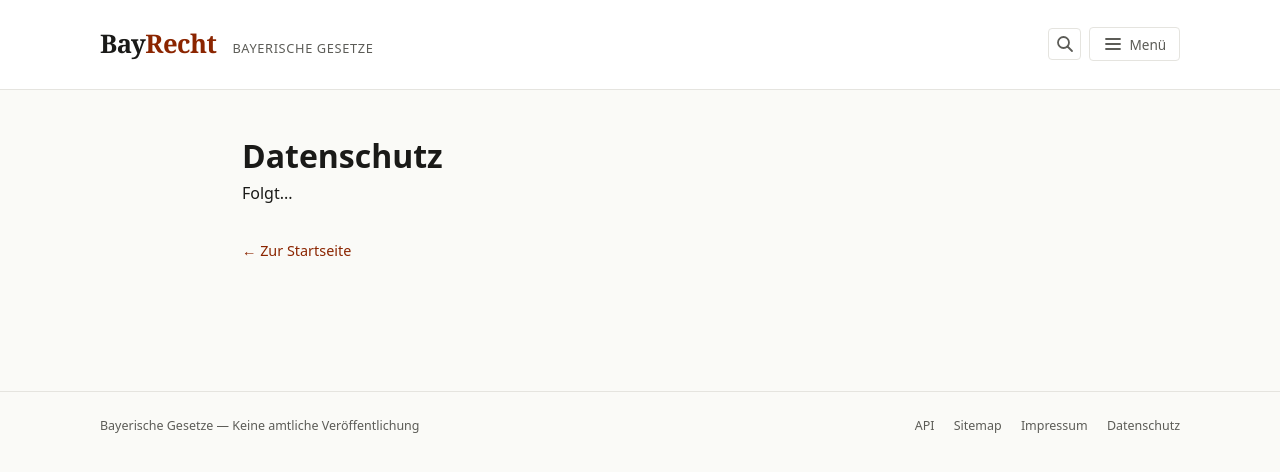
After one commit to fish906/gesetze-in-bayern, a FastAPI app: page /datenschutz in a window 1280 px wide. The commit adds this page. Shown: the top 472 px of the page. Run offline with FastAPI, Linux system fonts and the light colour scheme; some web fonts are replaced.

Commit message:
minor additions and changes

```diff
--- a/web/app.py
+++ b/web/app.py
@@ -19,9 +19,11 @@ logging.basicConfig(
     format="[%(levelname)s] %(asctime)s | %(name)s | %(message)s"
 )
 
-app = FastAPI(title="BayRecht")
+# General settings
+API_VERSION = os.environ.get("API_VERSION", "1.0")
+app = FastAPI(title="BayRecht", version=API_VERSION, docs_url="/docs", redoc_url= None)
+BASE_URL = os.environ.get("BASE_URL", "https://bayrecht.example.de")
 
-BASE_URL = os.environ.get("BASE_URL", "https://bayrecht.example.de")
 
 _start_time = _time.time()
 
@@ -111,15 +113,8 @@ def get_connection():
 async def favicon():
     """Serve favicon for non-HTML pages."""
 
-    cache_key = "favicon"
-    cached = cache_get(cache_key)
-    if cached:
-        logger.info("Serving favicon from cache")
-        return FileResponse(cached, media_type="image/x-icon")
-
     path = os.path.join(_dir, "static", "favicon.ico")
     if os.path.exists(path):
-        cache_set(cache_key, path)
         return FileResponse(path, media_type="image/x-icon")
     return Response(status_code=204)
 
@@ -165,7 +160,7 @@ async def health_check():
     status_code = 200 if status == "ok" else 503
 
     result = {
-        "api_version": "1.0",
+        "api_version": API_VERSION,
         "status": status,
         "database": {
             "status": db_status,
@@ -188,7 +183,6 @@ async def law_index(request: Request):
     cache_key = "law_index"
     cached = cache_get(cache_key)
     if cached:
-        logger.info("Serving law index from cache")
         return HTMLResponse(cached)
 
     conn = get_connection()
@@ -246,6 +240,7 @@ async def law_toc(request: Request, law_name: str):
         "law": law,
         "norms": norms,
     })
+    cache_set(cache_key, response.body.decode("utf-8"))
 
     return response
 
@@ -522,3 +517,13 @@ async def search(request: Request, q: str = ""):
         html_parts.append('</div>')
 
     return HTMLResponse("\n".join(html_parts))
+
+@app.get("/impressum", response_class=HTMLResponse)
+async def impressum(request: Request):
+    """Serve impressum page."""
+    return templates.TemplateResponse("impressum.html", {"request": request})
+
+@app.get("/datenschutz", response_class=HTMLResponse)
+async def datenschutz(request: Request):
+    """Serve privacy policy page."""
+    return templates.TemplateResponse("privacy.html", {"request": request})
--- a/web/templates/base.html
+++ b/web/templates/base.html
@@ -75,6 +75,7 @@
                 <a href="/docs" class="footer-link">API</a>
                 <a href="/sitemap.xml" class="footer-link">Sitemap</a>
                 <a href="/impressum" class="footer-link">Impressum</a>
+                <a href="/datenschutz" class="footer-link">Datenschutz</a>
             </div>
         </div>
     </footer>
--- /dev/null
+++ b/web/templates/privacy.html
@@ -0,0 +1,12 @@
+{% extends "base.html" %}
+
+{% block title %}{{ title }} — BayRecht{% endblock %}
+
+{% block content %}
+<div class="impressum-page">
+    <span class="impressum-test">{{ status_code }}</span>
+    <h1>Datenschutz</h1>
+    <p>Folgt...</p>
+    <a href="/" class="error-home-link">← Zur Startseite</a>
+</div>
+{% endblock %}
```
